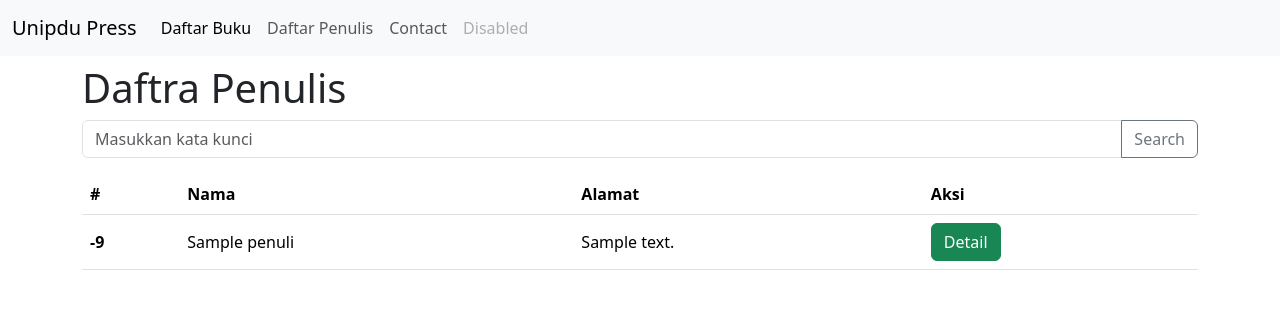
After one commit to luluklatifa/PEMWEB2, a CodeIgniter 4 app: template app/Views/Penulis/index.php in a window 1280 px wide. The commit adds this page. Shown: the top 309 px of the page. Run offline with PHP 8.4 and a stand-in for CodeIgniter, Linux system fonts and the light colour scheme; the template is opened without the code that fills it: most values are stand-ins (such as "Sample title", 1, 10 or a date in 2020); data that the repository does not hold is empty; some libraries are stand-ins or nearby versions.

Commit message:
Pagination and Searching in CI

```diff
--- a/app/Config/Pager.php
+++ b/app/Config/Pager.php
@@ -24,6 +24,7 @@ class Pager extends BaseConfig
         'default_full'   => 'CodeIgniter\Pager\Views\default_full',
         'default_simple' => 'CodeIgniter\Pager\Views\default_simple',
         'default_head'   => 'CodeIgniter\Pager\Views\default_head',
+        'penulis_pager'  => 'App\Views\Pagers\penulis_pager'
     ];
 
     /**
--- a/app/Views/Layout/template.php
+++ b/app/Views/Layout/template.php
@@ -20,8 +20,8 @@
       </button>
       <div class="collapse navbar-collapse" id="navbarNavAltMarkup">
         <div class="navbar-nav">
-          <a class="nav-link active" aria-current="page" href="<?= base_url('/') ?>">Home</a>
-          <a class="nav-link" aria-current="about" href="<?= base_url('/about') ?>">About</a>
+          <a class="nav-link active" aria-current="page" href="<?= base_url('/') ?>">Daftar Buku</a>
+          <a class="nav-link" aria-current="about" href="<?= base_url('/penulis') ?>">Daftar Penulis</a>
           <a class="nav-link" aria-current="contact" href=<?= base_url('/contact') ?>>Contact</a>
           <a class="nav-link disabled" aria-disabled="true" href="/">Disabled</a>
         </div>
@@ -34,7 +34,7 @@
   <script src="https://cdn.jsdelivr.net/npm/bootstrap@5.3.3/dist/js/bootstrap.min.js" integrity="sha384-0pUGZvbkm6XF6gxjEnlmuGrJXVbNuzT9qBBavbLwCsOGabYfZo0T0to5eqruptLy" crossorigin="anonymous"></script>
 
   <script>
-  function previewImg(){
+    function previewImg() {
       const sampul = document.querySelector('#sampul');
       const sampulLabel = document.querySelector('.input-group-text');
       const imgPreview = document.querySelector('.img-preview');
--- /dev/null
+++ b/app/Views/Penulis/index.php
@@ -0,0 +1,40 @@
+<?= $this->extend('layout/template'); ?>
+<?= $this->section('content'); ?>
+
+
+<div class="container">
+    <div class="row">
+        <div class="col">
+            <h1 class="mt-2">Daftra Penulis</h1>
+            <form action="" method="post">
+                <div class="input-group mb-3">
+                    <input type="text" class="form-control" placeholder="Masukkan kata kunci" aria-label="Recipient's username" name="keyword">
+                    <button class="btn btn-outline-secondary" type="submit" name="submit">Search</button>
+                </div>
+            </form>
+            <table class="table">
+                <thead>
+                    <tr>
+                        <th scope="col">#</th>
+                        <th scope="col">Nama</th>
+                        <th scope="col">Alamat</th>
+                        <th scope="col">Aksi</th>
+                    </tr>
+                </thead>
+                <tbody>
+                    <?php $i = 1 + (10 * ($pageSekarang - 1)) ?>
+                    <?php foreach ($penulis as $p) : ?>
+                        <tr>
+                            <th scope="row"><?= $i++; ?></th>
+                            <td><?= $p['name']; ?></td>
+                            <td><?= $p['address']; ?></td>
+                            <td><a href="" class="btn btn-success">Detail</a></td>
+                        </tr>
+                    <?php endforeach; ?>
+                </tbody>
+            </table>
+            <?= $pager->links('penulis', 'penulis_pager'); ?>
+        </div>
+    </div>
+</div>
+<?= $this->endSection(); ?>
```
Also changed, not shown: app/Controllers/Penulis.php (added, +39 -0 lines), app/Models/PenulisModel.php (added, +19 -0 lines), app/Views/Pagers/penulis_pager.php (added, +39 -0 lines). Lines whose indentation alone changed are shown as unchanged.
